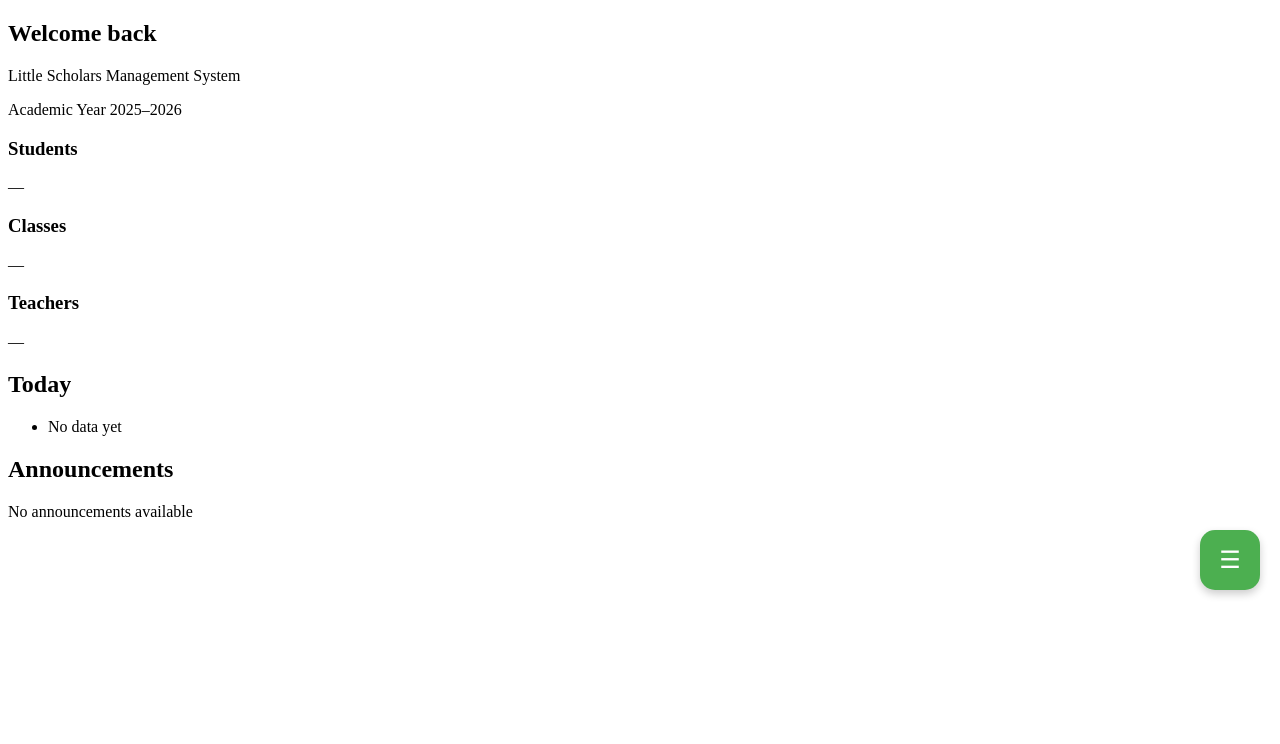
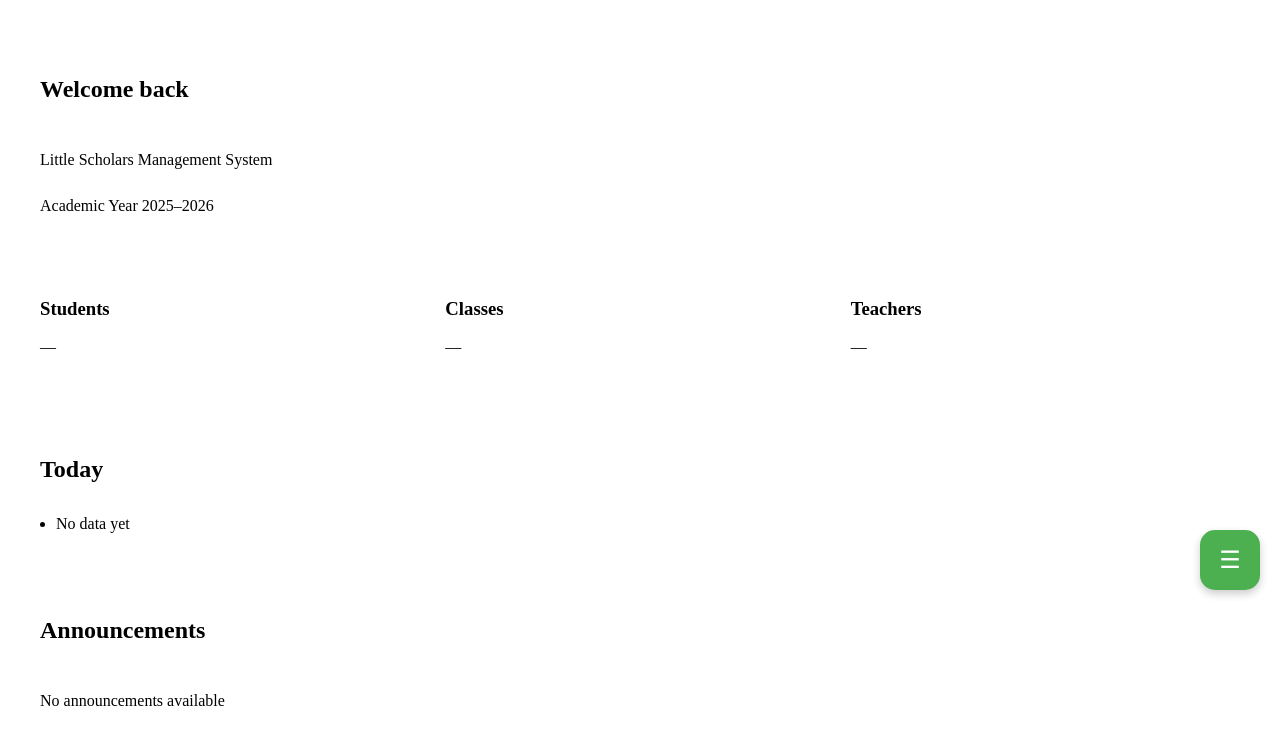
Before and after one commit to Shun89303/little-scholars-protocol, a React (Vite) app: page / in a window 1280 px wide. Shown: the top 744 px of the page. Built offline with nearby package versions, Linux system fonts and the light colour scheme.

Commit message:
v2.1 Home css

```diff
--- a/src/pages/Home/Home.css
+++ b/src/pages/Home/Home.css
@@ -0,0 +1,43 @@
+/* Page wrapper */
+.home {
+  max-width: 1200px;
+  margin: 0 auto;
+  padding: 24px 16px;
+  display: flex;
+  flex-direction: column;
+  gap: 48px; /* vertical spacing between sections */
+}
+
+/* Generic section layout */
+.home-section {
+  display: flex;
+  flex-direction: column;
+  gap: 12px;
+}
+
+/* Overview section layout (numbers only, no styling yet) */
+.home-overview {
+  display: grid;
+  grid-template-columns: repeat(auto-fit, minmax(160px, 1fr));
+  gap: 16px;
+}
+
+/* Today list reset */
+.home-today ul {
+  padding-left: 16px;
+  margin: 0;
+}
+
+/* Responsive adjustments */
+@media (min-width: 768px) {
+  .home {
+    padding: 32px 24px;
+    gap: 64px;
+  }
+}
+
+@media (min-width: 1024px) {
+  .home {
+    padding: 48px 32px;
+  }
+}
--- a/src/pages/Home/Home.jsx
+++ b/src/pages/Home/Home.jsx
@@ -1,3 +1,4 @@
+import "./Home.css";
 export default function Home() {
   return (
     <main className="home">
```
